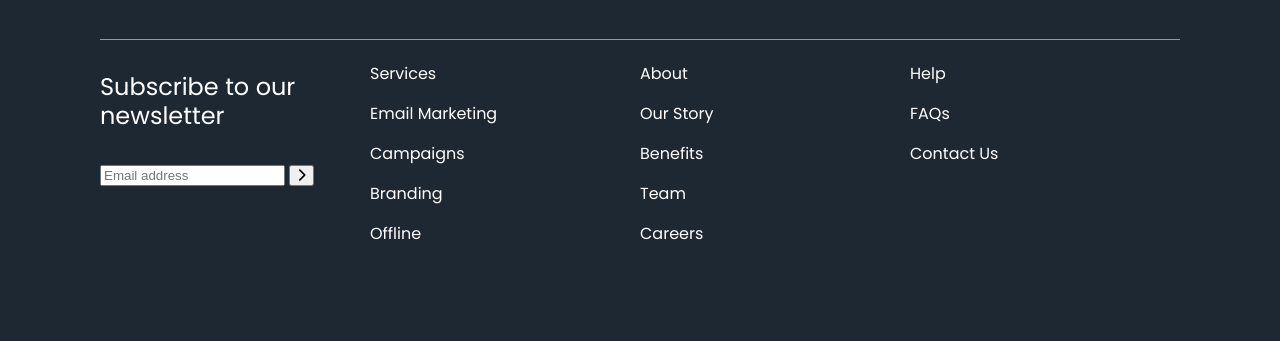
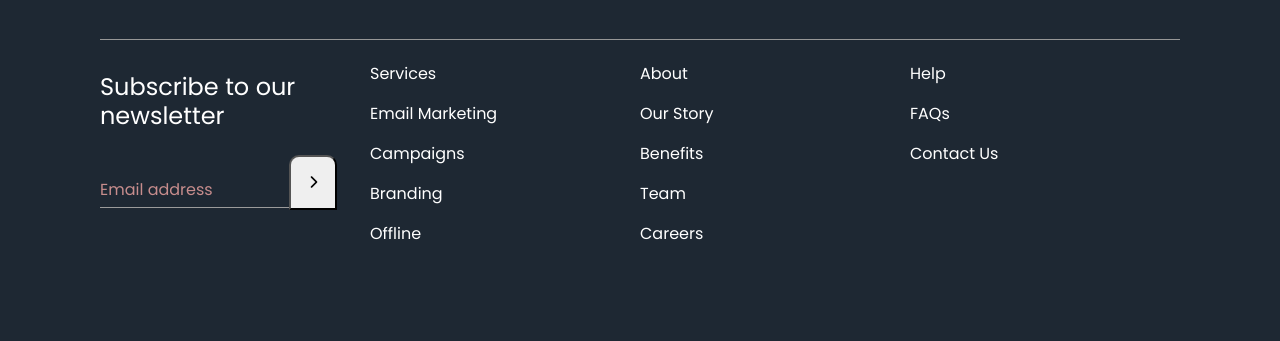
Before and after one commit to fahadchy24/food-delivery-website, a plain HTML site: page index.html in a window 1280 px wide. Shown: the part 6424-6765 px from the top of the page. Drawn offline with Linux system fonts and the light colour scheme.

Commit message:
frontend finished

```diff
--- a/css/style.css
+++ b/css/style.css
@@ -762,7 +762,7 @@ a {
 }
 
 .footer-content>div {
-    flex: 0 0 25%;
+    flex: 1 1 25%;
 }
 
 .footer-content>div:nth-child(1) h4 {
@@ -796,8 +796,70 @@ a {
     padding-top: 15px;
 }
 
+/* Newsletter send */
+.newsletter_field {
+    position: relative;
+}
+
+.newsletter_input {
+    width: 70%;
+    font-family: inherit;
+    border: 0;
+    border-bottom: 1px solid #9b9b9b;
+    outline: 0;
+    font-size: 1rem;
+    color: var(--color-white);
+    padding: 10px 0;
+    background: transparent;
+    transition: border-color 0.2s;
+}
+
+.newsletter_input:required,
+.newsletter_input:invalid {
+    box-shadow: none;
+}
+
+.newsletter_input::placeholder {
+    color: transparent;
+}
+
+.newsletter_label {
+    position: absolute;
+    top: 15px;
+    display: block;
+    font-size: 1rem;
+    color: #c78d8d;
+}
+
+.newsletter_input:focus~.newsletter_label {
+    display: none;
+}
+
+/* reset input */
+.newsletter_input:required,
+.newsletter_input:invalid {
+    box-shadow: none;
+}
+
+.newsletter_send {
+    position: absolute;
+    bottom: -2px;
+    padding: 18px;
+    border-top-left-radius: 10px;
+    border-top-right-radius: 10px;
+}
+
 .bottom-footer {
     display: flex;
     justify-content: space-between;
     padding: 100px 0;
 }
+
+
+.bottom-footer div a{
+    padding-left: 40px;
+}
+
+.bottom-footer div a i{
+    font-size: 20px;
+}
--- a/index.html
+++ b/index.html
@@ -517,8 +517,11 @@
                 <div class="footer-content">
                     <div>
                         <h4>Subscribe to our newsletter</h4>
-                        <input type="email" placeholder="Email address">
-                        <button class="btn btn-default"><i class="fa-solid fa-chevron-right"></i></button>
+                        <div class="newsletter_field">
+                            <input type="email" placeholder="Email address" class="newsletter_input">
+                            <label for="email address" class="newsletter_label">Email address</label>
+                            <button class="newsletter_send"><i class="fa-solid fa-chevron-right"></i></button>
+                        </div>
                     </div>
                     <div>
                         <h4>Services</h4>
```
